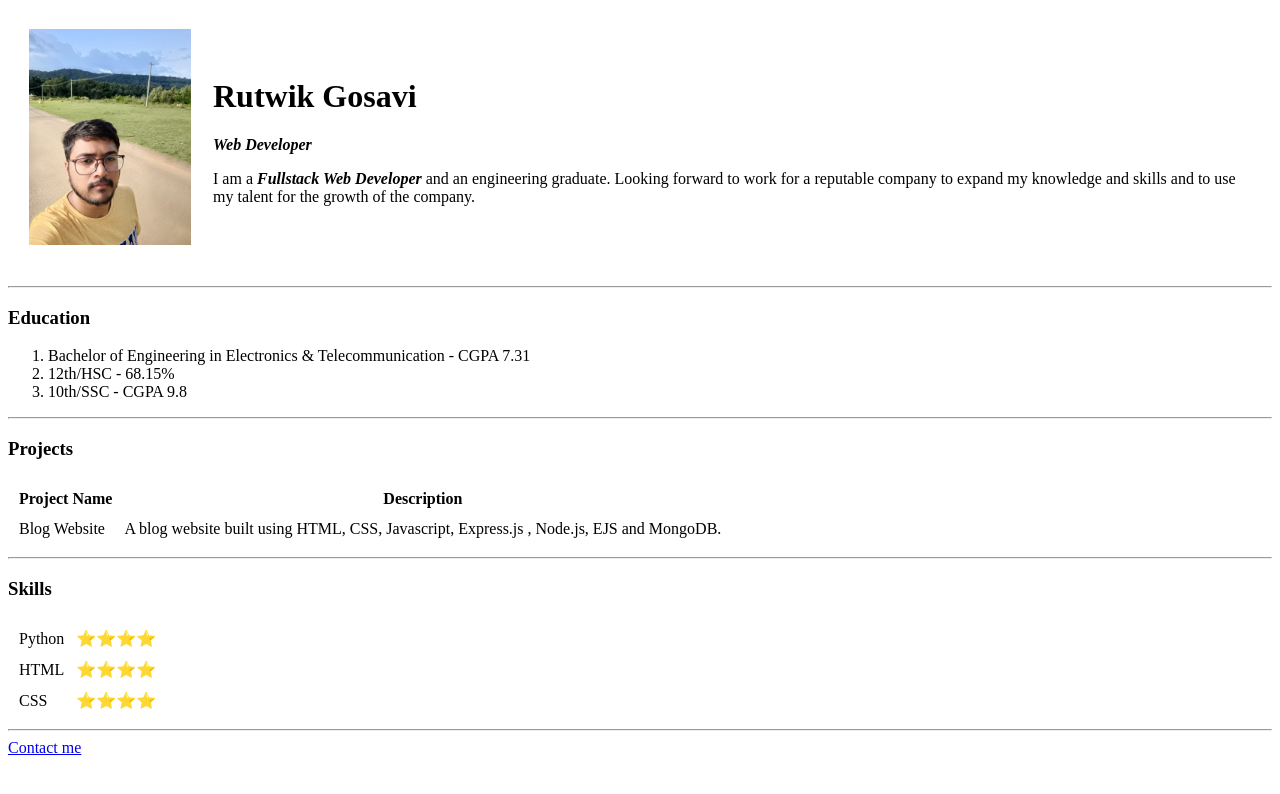
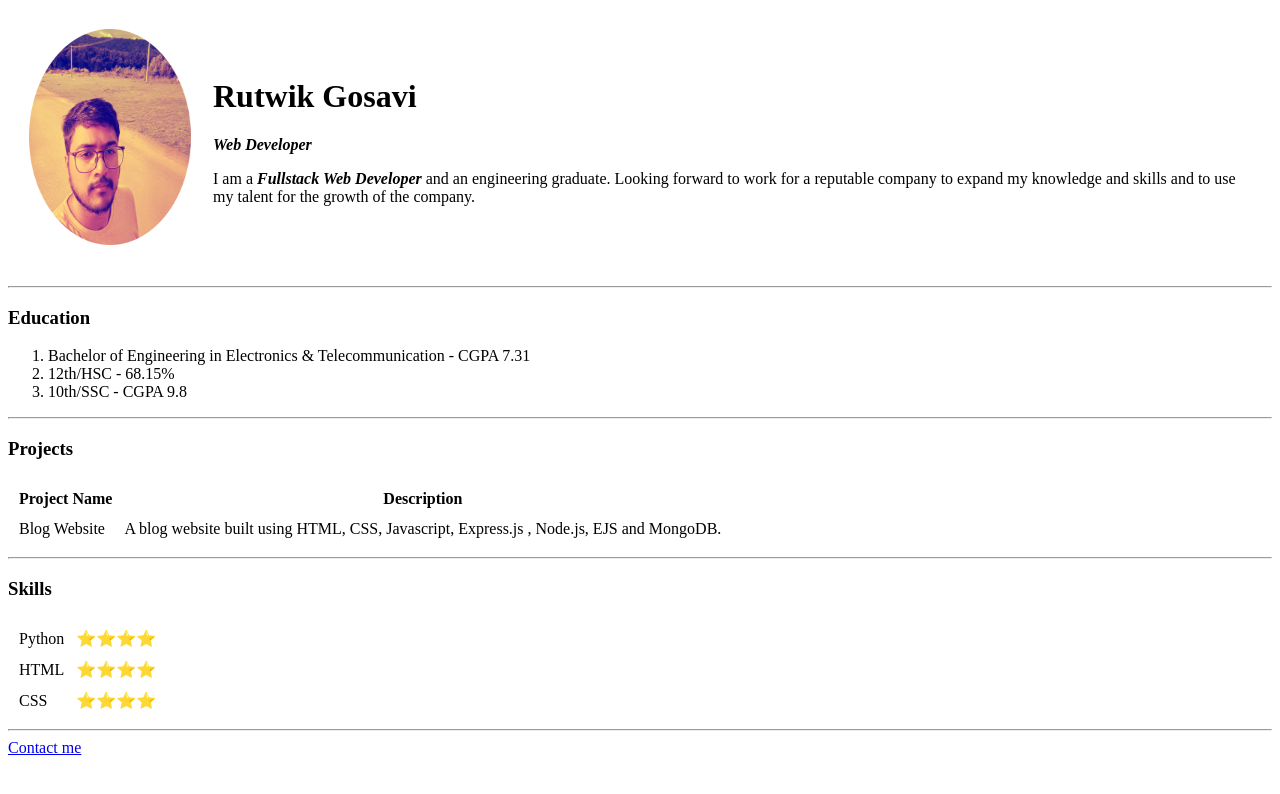
Before and after one commit to rutwik10/cv, a plain HTML site: page index.html in a window 1280 px wide. Drawn offline with Linux system fonts and the light colour scheme.

Commit message:
Updated profile pic.

```diff
--- a/index.html
+++ b/index.html
@@ -9,7 +9,7 @@
 <body>
   <table cellspacing="20">
     <tr>
-      <td><img src="rutwik.jpeg" alt="Rutwik profile picture" width="162" height="216"></td>
+      <td><img src="rutwik.png" alt="Rutwik profile picture" width="162" height="216"></td>
       <td>
         <h1>Rutwik Gosavi</h1>
         <p><em><strong>Web Developer</strong></em></p>
```
